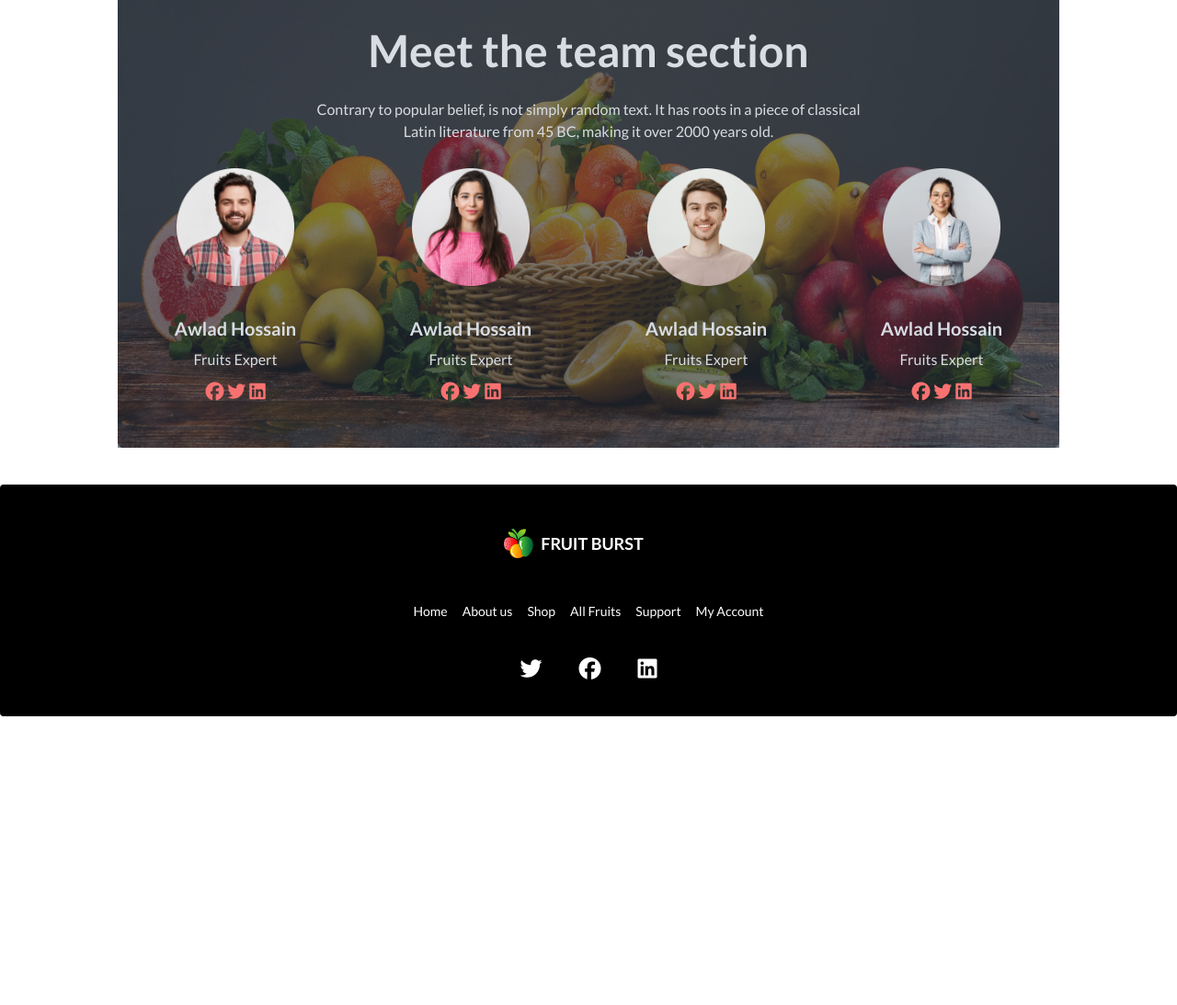
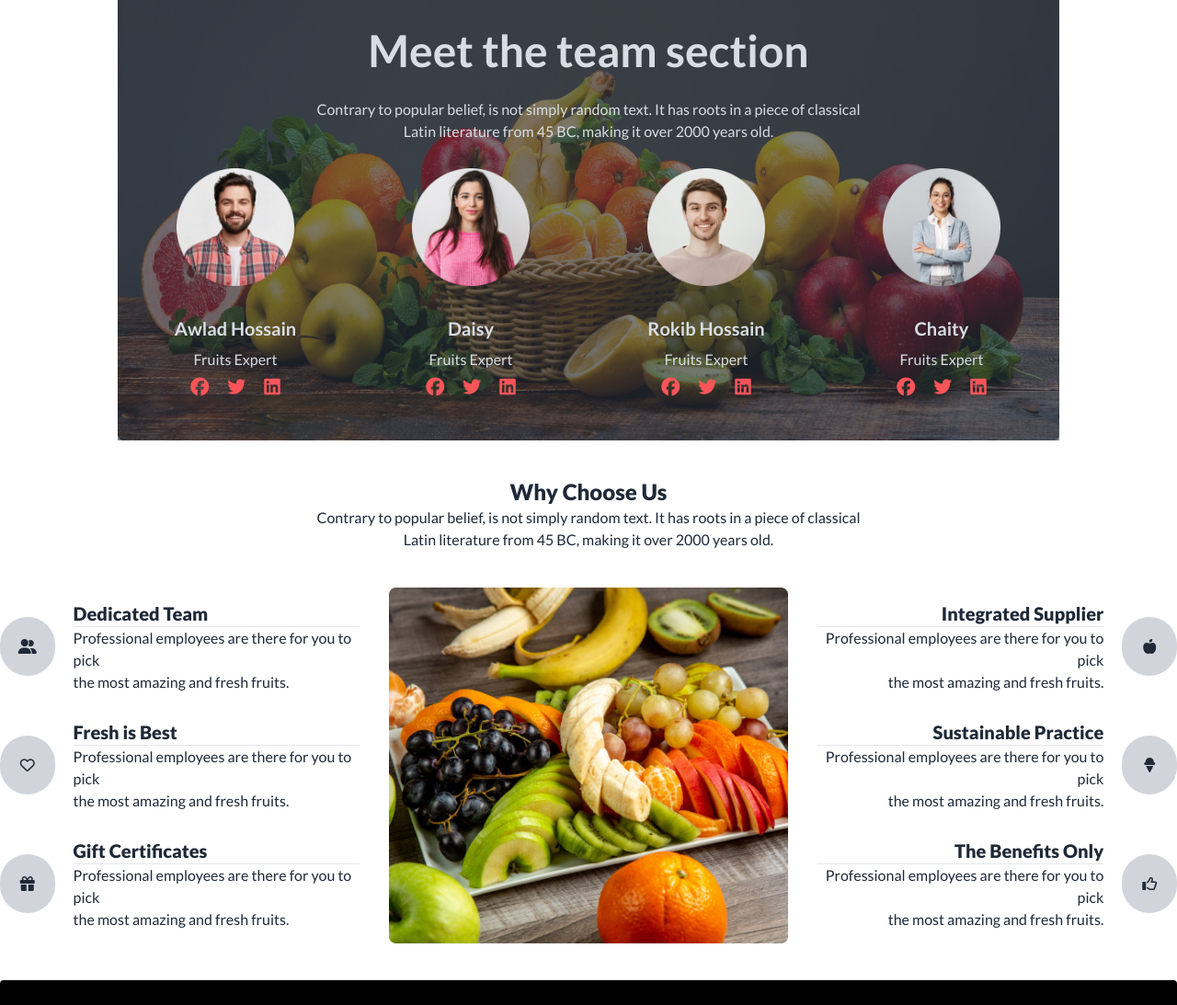
Before and after one commit to alimurdipu/fruit-brust-with-daisyui, a plain HTML site: page index.html in a window 1280 px wide. Shown: the part 1704-2797 px from the top of the page at 92% size. Before the commit the page ends 2483 px from the top, so only its background shows below. Drawn offline with nearby package versions, Linux system fonts and the light colour scheme.

Commit message:
added why choose us

```diff
--- a/index.html
+++ b/index.html
@@ -4,6 +4,7 @@
     <meta charset="UTF-8" />
     <meta name="viewport" content="width=device-width, initial-scale=1.0" />
     <title>Fruit Brust</title>
+    <link rel="shortcut icon" href="images/logo.png" type="image/x-icon" />
 
     <!-- tailwind & daisyui -->
     <link
@@ -145,7 +146,10 @@
           </div>
           <!-- banner 2 -->
           <div id="slide2" class="carousel-item relative w-full">
-            <img src="/images/banner2.png" class="w-full" />
+            <img
+              src="/images/banner2.png"
+              class="w-full bg-opacity-80 bg-black"
+            />
             <div
               class="absolute flex justify-between transform -translate-y-1/2 left-5 right-5 top-1/2"
             >
@@ -217,7 +221,7 @@
       </section>
       <!-- sub banner section -->
       <section
-        class="bg-white w-1/2 m-auto rounded-xl absolute -mt-16 ml-80 hidden lg:block"
+        class="bg-white drop-shadow-lg w-1/2 m-auto rounded-xl absolute -mt-16 ml-80 hidden lg:block"
       >
         <div class="flex justify-center items-center gap-5">
           <!-- first fruit -->
@@ -782,7 +786,9 @@
                 <div class="card-body items-center text-center">
                   <h2 class="card-title">Awlad Hossain</h2>
                   <p>Fruits Expert</p>
-                  <div class="text-xl text-red-400 gap-3">
+                  <div
+                    class="flex justify-center items-center text-xl text-[#F85559] gap-5"
+                  >
                     <i class="fa-brands fa-facebook"></i>
                     <i class="fa-brands fa-twitter"></i>
                     <i class="fa-brands fa-linkedin"></i>
@@ -799,9 +805,11 @@
                   />
                 </figure>
                 <div class="card-body items-center text-center">
-                  <h2 class="card-title">Awlad Hossain</h2>
+                  <h2 class="card-title">Daisy</h2>
                   <p>Fruits Expert</p>
-                  <div class="text-xl text-red-400 gap-3">
+                  <div
+                    class="flex justify-center items-center text-xl text-[#F85559] gap-5"
+                  >
                     <i class="fa-brands fa-facebook"></i>
                     <i class="fa-brands fa-twitter"></i>
                     <i class="fa-brands fa-linkedin"></i>
@@ -818,9 +826,11 @@
                   />
                 </figure>
                 <div class="card-body items-center text-center">
-                  <h2 class="card-title">Awlad Hossain</h2>
+                  <h2 class="card-title">Rokib Hossain</h2>
                   <p>Fruits Expert</p>
-                  <div class="text-xl text-red-400 gap-3">
+                  <div
+                    class="flex justify-center items-center text-xl text-[#F85559] gap-5"
+                  >
                     <i class="fa-brands fa-facebook"></i>
                     <i class="fa-brands fa-twitter"></i>
                     <i class="fa-brands fa-linkedin"></i>
@@ -837,9 +847,11 @@
                   />
                 </figure>
                 <div class="card-body items-center text-center">
-                  <h2 class="card-title">Awlad Hossain</h2>
+                  <h2 class="card-title">Chaity</h2>
                   <p>Fruits Expert</p>
-                  <div class="text-xl text-red-400 gap-3">
+                  <div
+                    class="flex justify-center items-center text-xl text-[#F85559] gap-5"
+                  >
                     <i class="fa-brands fa-facebook"></i>
                     <i class="fa-brands fa-twitter"></i>
                     <i class="fa-brands fa-linkedin"></i>
@@ -851,6 +863,127 @@
         </div>
       </div>
       <!-- why choose us section  -->
+      <div class="text-center mt-10">
+        <h1 class="text-2xl font-extrabold">Why Choose Us</h1>
+        <p>
+          Contrary to popular belief, is not simply random text. It has roots in
+          a piece of classical <br />
+          Latin literature from 45 BC, making it over 2000 years old.
+        </p>
+      </div>
+      <section
+        class="container m-auto flex flex-col lg:flex-row justify-center items-center gap-8 mt-10"
+      >
+        <div>
+          <div
+            class="flex flex-col lg:flex-row justify-center items-center gap-5 mb-7"
+          >
+            <div
+              class="flex justify-center items-center w-16 h-16 rounded-full bg-gray-300"
+            >
+              <i class="fa-solid fa-user-group"></i>
+            </div>
+            <div>
+              <h3 class="text-xl font-extrabold">Dedicated Team</h3>
+              <hr />
+              <p>
+                Professional employees are there for you to pick <br />
+                the most amazing and fresh fruits.
+              </p>
+            </div>
+          </div>
+          <div
+            class="flex flex-col lg:flex-row justify-center items-center gap-5 mb-7"
+          >
+            <div
+              class="flex justify-center items-center w-16 h-16 rounded-full bg-gray-300"
+            >
+              <i class="fa-regular fa-heart"></i>
+            </div>
+            <div>
+              <h3 class="text-xl font-extrabold">Fresh is Best</h3>
+              <hr />
+              <p>
+                Professional employees are there for you to pick <br />
+                the most amazing and fresh fruits.
+              </p>
+            </div>
+          </div>
+          <div
+            class="flex flex-col lg:flex-row justify-center items-center gap-5"
+          >
+            <div
+              class="flex justify-center items-center w-16 h-16 rounded-full bg-gray-300"
+            >
+              <i class="fa-solid fa-gift"></i>
+            </div>
+            <div>
+              <h3 class="text-xl font-extrabold">Gift Certificates</h3>
+              <hr />
+              <p>
+                Professional employees are there for you to pick <br />
+                the most amazing and fresh fruits.
+              </p>
+            </div>
+          </div>
+        </div>
+
+        <div><img src="images/whychoose1.png" alt="" /></div>
+        <div>
+          <div
+            class="flex flex-col items-center lg:flex-row-reverse gap-5 justify-center text-right mb-7"
+          >
+            <div
+              class="flex justify-center items-center w-16 h-16 rounded-full bg-gray-300"
+            >
+              <i class="fa-solid fa-apple-whole"></i>
+            </div>
+            <div>
+              <h3 class="text-xl font-extrabold">Integrated Supplier</h3>
+              <hr />
+              <p>
+                Professional employees are there for you to pick <br />
+                the most amazing and fresh fruits.
+              </p>
+            </div>
+          </div>
+          <div
+            class="flex flex-col items-center lg:flex-row-reverse gap-5 justify-center text-right mb-7"
+          >
+            <div
+              class="flex justify-center items-center w-16 h-16 rounded-full bg-gray-300"
+            >
+              <i class="fa-solid fa-ice-cream"></i>
+            </div>
+            <div>
+              <h3 class="text-xl font-extrabold">Sustainable Practice</h3>
+              <hr />
+              <p>
+                Professional employees are there for you to pick <br />
+                the most amazing and fresh fruits.
+              </p>
+            </div>
+          </div>
+          <div
+            class="flex flex-col items-center lg:flex-row-reverse gap-5 justify-center text-right"
+          >
+            <div
+              class="flex justify-center items-center w-16 h-16 rounded-full bg-gray-300"
+            >
+              <i class="fa-regular fa-thumbs-up"></i>
+            </div>
+            <div>
+              <h3 class="text-xl font-extrabold">The Benefits Only</h3>
+              <hr />
+              <p>
+                Professional employees are there for you to pick <br />
+                the most amazing and fresh fruits.
+              </p>
+            </div>
+          </div>
+        </div>
+      </section>
+      <!-- why choose us section end  -->
     </header>
     <!-- footer section -->
     <footer
```
